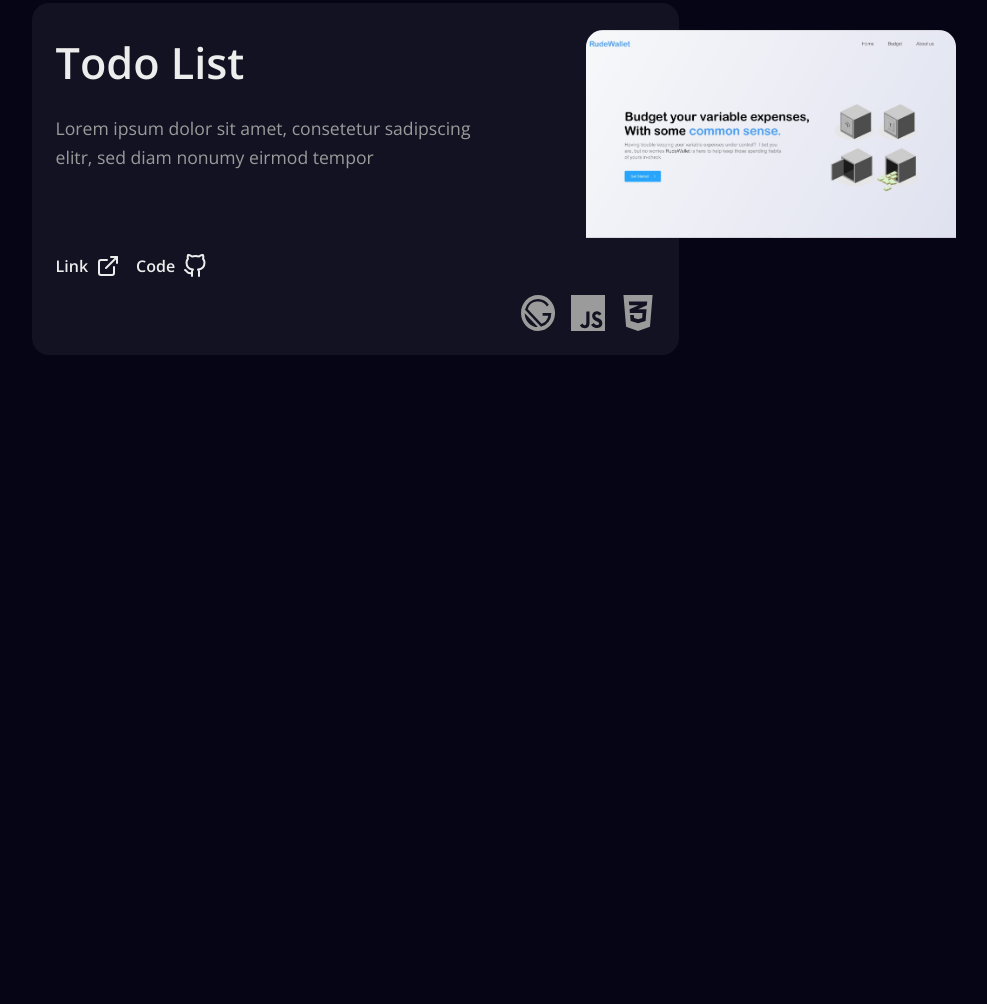
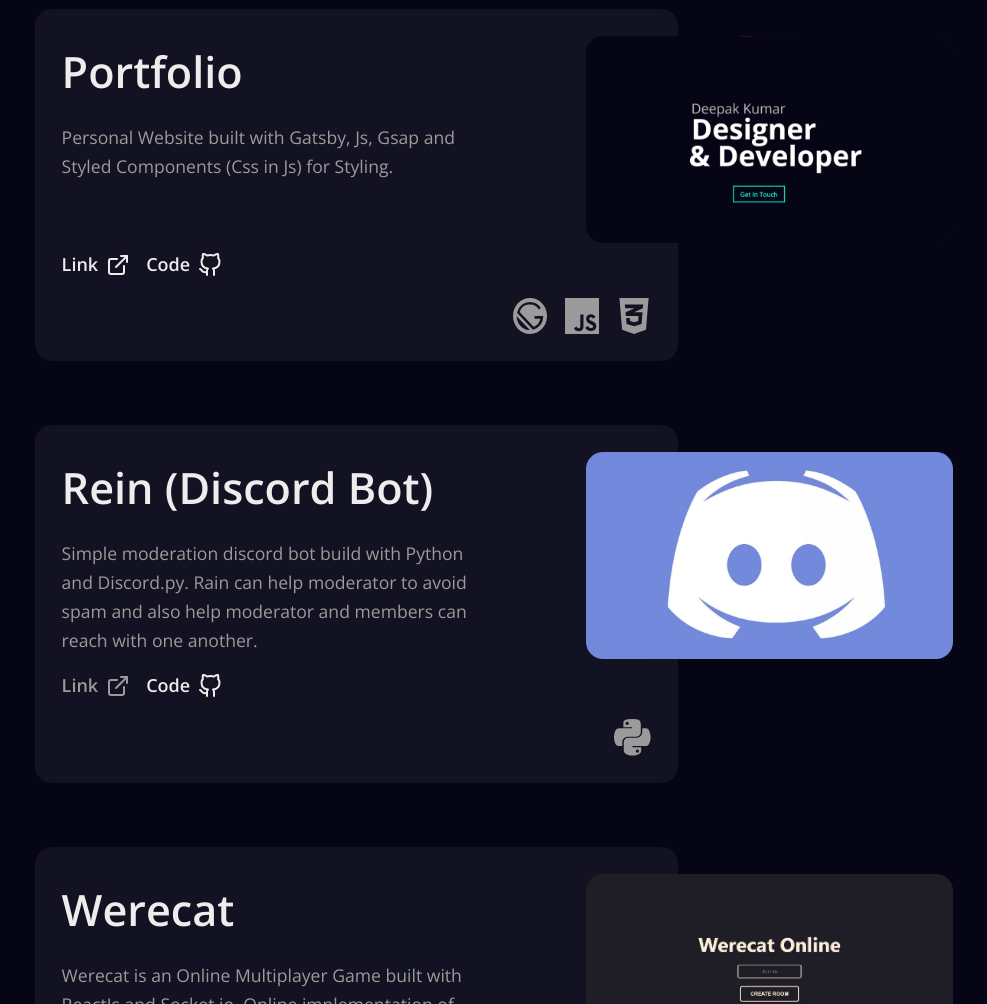
Before and after one commit to DepzXD/Portfolio, a Gatsby site: page / in a window 1280 px wide. Shown: the part 1796-2800 px from the top of the page, without its empty margins (178-1165 px from the left). Before the commit the page ends 2199 px from the top, so only its background shows below. Built offline with nearby package versions, Linux system fonts and the light colour scheme; Gatsby itself is replaced by a stand-in of ours.

Commit message:
Added Works Section.

```diff
--- a/src/components/Project.js
+++ b/src/components/projects/Portfolio.js
@@ -1,11 +1,10 @@
 import * as React from 'react'
-import { Link } from 'gatsby'
 import styled from 'styled-components'
 import { StaticImage } from 'gatsby-plugin-image'
 import { ExternalLink, GitHub } from 'react-feather'
-import GatsbyIcon from './assets/GatsbyIcon'
-import JavascriptIcon from './assets/JavascriptIcon'
-import CssIcon from './assets/CssIcon'
+import GatsbyIcon from '../assets/GatsbyIcon'
+import JavascriptIcon from '../assets/JavascriptIcon'
+import CssIcon from '../assets/CssIcon'
 
 const ProjectStyle = styled.div`
   @media (min-width: 800px) {
@@ -32,6 +31,7 @@ const ImgContainer = styled.div`
     align-self: flex-start;
     margin-top: 1.7rem;
     overflow: hidden;
+    border-radius: 17px;
     & [data-gatsby-image-wrapper] {
       border-radius: 17px;
       width: 100%;
@@ -65,7 +65,7 @@ const Content = styled.div`
 const ProjectLinks = styled.div`
   display: flex;
 `
-const ProjectLink = styled(Link)`
+const ProjectLink = styled.a`
   margin-right: 1rem;
   font-weight: 600;
   text-align: center;
@@ -93,12 +93,12 @@ const Tools = styled.div`
   }
 `
 
-const Project = () => {
+const Portfolio = () => {
   return (
     <ProjectStyle>
       <ImgContainer>
         <StaticImage
-          src="../images/rude_wallet.jpg"
+          src="../../images/portfolio.jpg"
           alt="Personal portfolio Image."
           aspectRatio={16 / 9}
           placeholder="blurred"
@@ -106,18 +106,21 @@ const Project = () => {
       </ImgContainer>
       <Content>
         <div>
-          <h3>Todo List</h3>
+          <h3>Portfolio</h3>
           <p>
-            Lorem ipsum dolor sit amet, consetetur sadipscing elitr, sed diam
-            nonumy eirmod tempor
+            Personal Website built with Gatsby, Js, Gsap and Styled Components
+            (Css in Js) for Styling.
           </p>
         </div>
         <div>
           <ProjectLinks>
-            <ProjectLink to="/">
+            <ProjectLink to="https://depz.rocks" target="_blank">
               Link <ExternalLink className="link" />
             </ProjectLink>
-            <ProjectLink to="/">
+            <ProjectLink
+              to="https://github.com/DepzXD/Portfolio"
+              target="_blank"
+            >
               Code <GitHub className="link" />
             </ProjectLink>
           </ProjectLinks>
@@ -132,4 +135,4 @@ const Project = () => {
   )
 }
 
-export default Project
+export default Portfolio
--- /dev/null
+++ b/src/components/projects/Rein.js
@@ -0,0 +1,139 @@
+import * as React from 'react'
+import styled from 'styled-components'
+import { StaticImage } from 'gatsby-plugin-image'
+import { ExternalLink, GitHub } from 'react-feather'
+import PythonIcon from '../assets/PythonIcon'
+
+const ProjectStyle = styled.div`
+  @media (min-width: 800px) {
+    display: grid;
+    grid-template-columns: repeat(10, 1fr);
+  }
+`
+const ImgContainer = styled.div`
+  border-radius: 17px 17px 0 0;
+  background: #131132;
+  & [data-gatsby-image-wrapper] {
+    border-radius: 17px 17px 0 0;
+    cursor: pointer;
+    opacity: 0.45;
+    &:hover {
+      transition: all 0.3s ease;
+      opacity: 1;
+    }
+  }
+  @media (min-width: 800px) {
+    grid-column: 7 / -1;
+    grid-row: 1 / 1;
+    z-index: 5;
+    align-self: flex-start;
+    margin-top: 1.7rem;
+    overflow: hidden;
+    border-radius: 17px;
+    & [data-gatsby-image-wrapper] {
+      border-radius: 17px;
+      width: 100%;
+      height: 100%;
+    }
+  }
+`
+const Content = styled.div`
+  background-color: ${({ theme }) => theme.darkGrey};
+  padding: 1.5em;
+  border-radius: 0 0 17px 17px;
+  p {
+    color: ${({ theme }) => theme.gray};
+    max-width: 70%;
+  }
+  h3,
+  p {
+    margin-bottom: 1rem;
+  }
+  @media (min-width: 800px) {
+    border-radius: 17px;
+    grid-column: 1 / 8;
+    grid-row: 1 / 1;
+    display: flex;
+    flex-direction: column;
+    justify-content: space-between;
+    min-height: 22rem;
+  }
+`
+
+const ProjectLinks = styled.div`
+  display: flex;
+`
+const ProjectLink = styled.a`
+  margin-right: 1rem;
+  font-weight: 600;
+  text-align: center;
+  display: flex;
+  justify-content: center;
+  align-items: center;
+  .link {
+    text-align: center;
+    margin-left: 0.5rem;
+  }
+  &.not-live {
+    color: ${({ theme }) => theme.gray};
+    cursor: unset;
+  }
+`
+const Tools = styled.div`
+  display: none;
+
+  @media (min-width: 800px) {
+    margin-top: 1em;
+    display: flex;
+    justify-content: end;
+    align-items: center;
+    width: 100%;
+    justify-self: flex-end;
+    svg + svg {
+      margin-left: 1em;
+    }
+  }
+`
+
+const Rein = () => {
+  return (
+    <ProjectStyle>
+      <ImgContainer>
+        <StaticImage
+          src="../../images/discord.jpg"
+          alt="Personal portfolio Image."
+          aspectRatio={16 / 9}
+          placeholder="blurred"
+        />
+      </ImgContainer>
+      <Content>
+        <div>
+          <h3>Rein (Discord Bot)</h3>
+          <p>
+            Simple moderation discord bot build with Python and Discord.py. Rain
+            can help moderator to avoid spam and also help moderator and members
+            can reach with one another.
+          </p>
+        </div>
+        <div>
+          <ProjectLinks>
+            <ProjectLink to="/" className="not-live">
+              Link <ExternalLink className="link" />
+            </ProjectLink>
+            <ProjectLink
+              to="https://github.com/DepzXD/Rein_discord_bot"
+              target="_blank"
+            >
+              Code <GitHub className="link" />
+            </ProjectLink>
+          </ProjectLinks>
+          <Tools>
+            <PythonIcon />
+          </Tools>
+        </div>
+      </Content>
+    </ProjectStyle>
+  )
+}
+
+export default Rein
--- /dev/null
+++ b/src/components/projects/RudeWallet.js
@@ -0,0 +1,143 @@
+import * as React from 'react'
+import styled from 'styled-components'
+import { StaticImage } from 'gatsby-plugin-image'
+import { ExternalLink, GitHub } from 'react-feather'
+import ReactIcon from '../assets/ReactIcon'
+import JavascriptIcon from '../assets/JavascriptIcon'
+import CssIcon from '../assets/CssIcon'
+
+const ProjectStyle = styled.div`
+  @media (min-width: 800px) {
+    display: grid;
+    grid-template-columns: repeat(10, 1fr);
+  }
+`
+const ImgContainer = styled.div`
+  border-radius: 17px 17px 0 0;
+  background: #131132;
+  & [data-gatsby-image-wrapper] {
+    border-radius: 17px 17px 0 0;
+    cursor: pointer;
+    opacity: 0.45;
+    &:hover {
+      transition: all 0.3s ease;
+      opacity: 1;
+    }
+  }
+  @media (min-width: 800px) {
+    grid-column: 7 / -1;
+    grid-row: 1 / 1;
+    z-index: 5;
+    align-self: flex-start;
+    margin-top: 1.7rem;
+    overflow: hidden;
+    border-radius: 17px;
+    & [data-gatsby-image-wrapper] {
+      border-radius: 17px;
+      width: 100%;
+      height: 100%;
+    }
+  }
+`
+const Content = styled.div`
+  background-color: ${({ theme }) => theme.darkGrey};
+  padding: 1.5em;
+  border-radius: 0 0 17px 17px;
+  p {
+    color: ${({ theme }) => theme.gray};
+    max-width: 70%;
+  }
+  h3,
+  p {
+    margin-bottom: 1rem;
+  }
+  @media (min-width: 800px) {
+    border-radius: 17px;
+    grid-column: 1 / 8;
+    grid-row: 1 / 1;
+    display: flex;
+    flex-direction: column;
+    justify-content: space-between;
+    min-height: 22rem;
+  }
+`
+
+const ProjectLinks = styled.div`
+  display: flex;
+`
+const ProjectLink = styled.a`
+  margin-right: 1rem;
+  font-weight: 600;
+  text-align: center;
+  display: flex;
+  justify-content: center;
+  align-items: center;
+  .link {
+    text-align: center;
+    margin-left: 0.5rem;
+  }
+  &.not-live {
+    color: ${({ theme }) => theme.gray};
+    cursor: unset;
+  }
+`
+const Tools = styled.div`
+  display: none;
+
+  @media (min-width: 800px) {
+    margin-top: 1em;
+    display: flex;
+    justify-content: end;
+    align-items: center;
+    width: 100%;
+    justify-self: flex-end;
+    svg + svg {
+      margin-left: 1em;
+    }
+  }
+`
+
+const RudeWallet = () => {
+  return (
+    <ProjectStyle>
+      <ImgContainer>
+        <StaticImage
+          src="../../images/rude_wallet.jpg"
+          alt="Personal portfolio Image."
+          aspectRatio={16 / 9}
+          placeholder="blurred"
+        />
+      </ImgContainer>
+      <Content>
+        <div>
+          <h3>Rude Wallet</h3>
+          <p>
+            Rude Wallet is a Funny budget managing tool that watches your
+            monthly budget. A Simple budget managing application that insults
+            you for over budgeting.
+          </p>
+        </div>
+        <div>
+          <ProjectLinks>
+            <ProjectLink to="/" className="not-live">
+              Link <ExternalLink className="link" />
+            </ProjectLink>
+            <ProjectLink
+              to="https://github.com/DepzXD/rudeWallet"
+              target="_blank"
+            >
+              Code <GitHub className="link" />
+            </ProjectLink>
+          </ProjectLinks>
+          <Tools>
+            <ReactIcon />
+            <JavascriptIcon />
+            <CssIcon />
+          </Tools>
+        </div>
+      </Content>
+    </ProjectStyle>
+  )
+}
+
+export default RudeWallet
--- /dev/null
+++ b/src/components/projects/WereCat.js
@@ -0,0 +1,143 @@
+import * as React from 'react'
+import styled from 'styled-components'
+import { StaticImage } from 'gatsby-plugin-image'
+import { ExternalLink, GitHub } from 'react-feather'
+import ReactIcon from '../assets/ReactIcon'
+import JavascriptIcon from '../assets/JavascriptIcon'
+import CssIcon from '../assets/CssIcon'
+
+const ProjectStyle = styled.div`
+  @media (min-width: 800px) {
+    display: grid;
+    grid-template-columns: repeat(10, 1fr);
+  }
+`
+const ImgContainer = styled.div`
+  border-radius: 17px 17px 0 0;
+  background: #131132;
+  & [data-gatsby-image-wrapper] {
+    border-radius: 17px 17px 0 0;
+    cursor: pointer;
+    opacity: 0.45;
+    &:hover {
+      transition: all 0.3s ease;
+      opacity: 1;
+    }
+  }
+  @media (min-width: 800px) {
+    grid-column: 7 / -1;
+    grid-row: 1 / 1;
+    z-index: 5;
+    align-self: flex-start;
+    margin-top: 1.7rem;
+    overflow: hidden;
+    border-radius: 17px;
+    & [data-gatsby-image-wrapper] {
+      border-radius: 17px;
+      width: 100%;
+      height: 100%;
+    }
+  }
+`
+const Content = styled.div`
+  background-color: ${({ theme }) => theme.darkGrey};
+  padding: 1.5em;
+  border-radius: 0 0 17px 17px;
+  p {
+    color: ${({ theme }) => theme.gray};
+    max-width: 70%;
+  }
+  h3,
+  p {
+    margin-bottom: 1rem;
+  }
+  @media (min-width: 800px) {
+    border-radius: 17px;
+    grid-column: 1 / 8;
+    grid-row: 1 / 1;
+    display: flex;
+    flex-direction: column;
+    justify-content: space-between;
+    min-height: 22rem;
+  }
+`
+
+const ProjectLinks = styled.div`
+  display: flex;
+`
+const ProjectLink = styled.a`
+  margin-right: 1rem;
+  font-weight: 600;
+  text-align: center;
+  display: flex;
+  justify-content: center;
+  align-items: center;
+
+  .link {
+    text-align: center;
+    margin-left: 0.5rem;
+  }
+  &.not-live {
+    color: ${({ theme }) => theme.gray};
+    cursor: unset;
+  }
+`
+const Tools = styled.div`
+  display: none;
+
+  @media (min-width: 800px) {
+    margin-top: 1em;
+    display: flex;
+    justify-content: end;
+    align-items: center;
+    width: 100%;
+    justify-self: flex-end;
+    svg + svg {
+      margin-left: 1em;
+    }
+  }
+`
+
+const WereCat = () => {
+  return (
+    <ProjectStyle>
+      <ImgContainer>
+        <StaticImage
+          src="../../images/werecat.jpg"
+          alt="Personal portfolio Image."
+          aspectRatio={16 / 9}
+          placeholder="blurred"
+        />
+      </ImgContainer>
+      <Content>
+        <div>
+          <h3>Werecat</h3>
+          <p>
+            Werecat is an Online Multiplayer Game built with ReactJs and
+            Socket.io. Online implementation of One Night Werewolf Board Game.
+          </p>
+        </div>
+        <div>
+          <ProjectLinks>
+            <ProjectLink to="/" className="not-live">
+              Link <ExternalLink className="link" />
+            </ProjectLink>
+            <ProjectLink
+              to="https://github.com/DepzXD/werecat-online"
+              target="_blank"
+            >
+              Code <GitHub className="link" />
+            </ProjectLink>
+          </ProjectLinks>
+          <Tools>
+            <ReactIcon />
+            <JavascriptIcon />
+            <CssIcon />
+          </Tools>
+        </div>
+      </Content>
+    </ProjectStyle>
+  )
+}
+
+export default WereCat
--- a/src/components/sections/Hero.js
+++ b/src/components/sections/Hero.js
@@ -9,11 +9,13 @@ const Container = styled.div`
   align-items: center;
   width: 100%;
   height: ${({ full }) => full && '90vh'};
-
+  .content {
+    max-width: 80%;
+  }
   @media (min-width: 800px) {
     height: ${({ full }) => full && '100vh'};
     padding-right: 4rem;
-  } ;
+  }
 `
 const Heading = styled.h1`
   line-height: 1.1;
@@ -36,7 +38,7 @@ const Tag = styled.p`
 const Hero = () => {
   return (
     <Container full>
-      <div>
+      <div className="content">
         <Tag>Deepak Kumar</Tag>
         <Heading>Designer</Heading>
         <Heading>& Developer</Heading>
--- a/src/components/sections/Works.js
+++ b/src/components/sections/Works.js
@@ -1,6 +1,9 @@
 import * as React from 'react'
 import styled from 'styled-components'
-import Project from '../Project'
+import Portfolio from '../projects/Portfolio'
+import Rein from '../projects/Rein'
+import RudeWallet from '../projects/RudeWallet'
+import WereCat from '../projects/WereCat'
 
 const WorkSecStyles = styled.section`
   max-width: 80%;
@@ -19,11 +22,23 @@ const WorkSecStyles = styled.section`
   }
 `
 
+const Container = styled.div`
+  display: flex;
+  flex-direction: column;
+  justify-content: space-between;
+  gap: 4rem;
+`
+
 const Works = () => {
   return (
     <WorkSecStyles>
       <h2>Works</h2>
-      <Project />
+      <Container>
+        <Portfolio />
+        <Rein />
+        <WereCat />
+        <RudeWallet />
+      </Container>
     </WorkSecStyles>
   )
 }
--- a/src/styles/GlobalStyle.js
+++ b/src/styles/GlobalStyle.js
@@ -14,7 +14,7 @@ const GlobalStyle = createGlobalStyle`
     color: ${({ theme }) => theme.white};
     margin: 0;
     padding: 0;
-    font-size: 16px;
+    font-size: 18px;
   }
 
   h1,h2,h3,h4,p,a {
```
Also changed, not shown: src/components/assets/ReactIcon.js (renamed from src/components/assets/ReactIicon.js), src/images/warecat.jpg (deleted), src/images/werecat.jpg (added).
